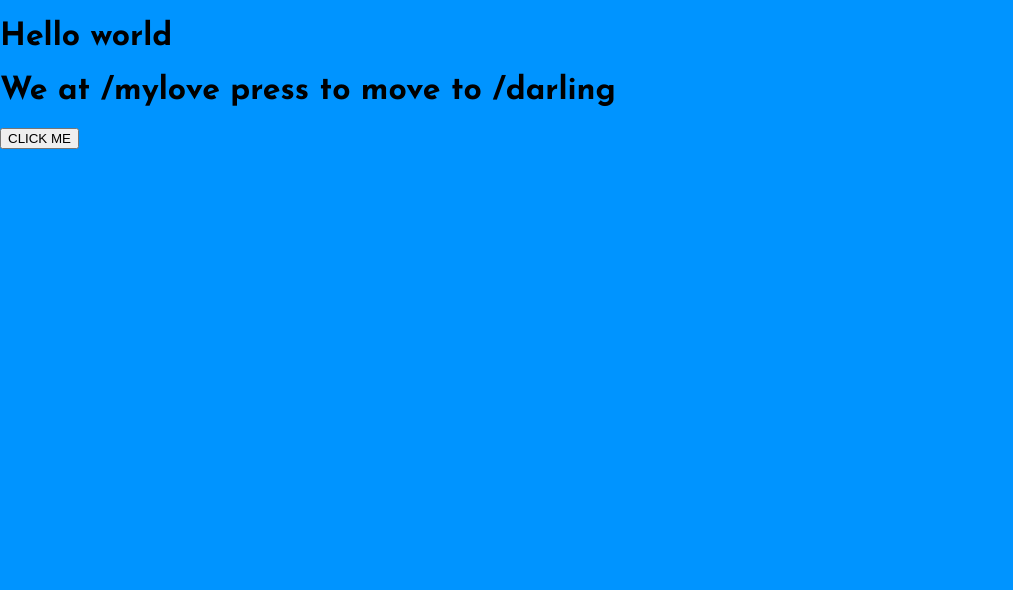
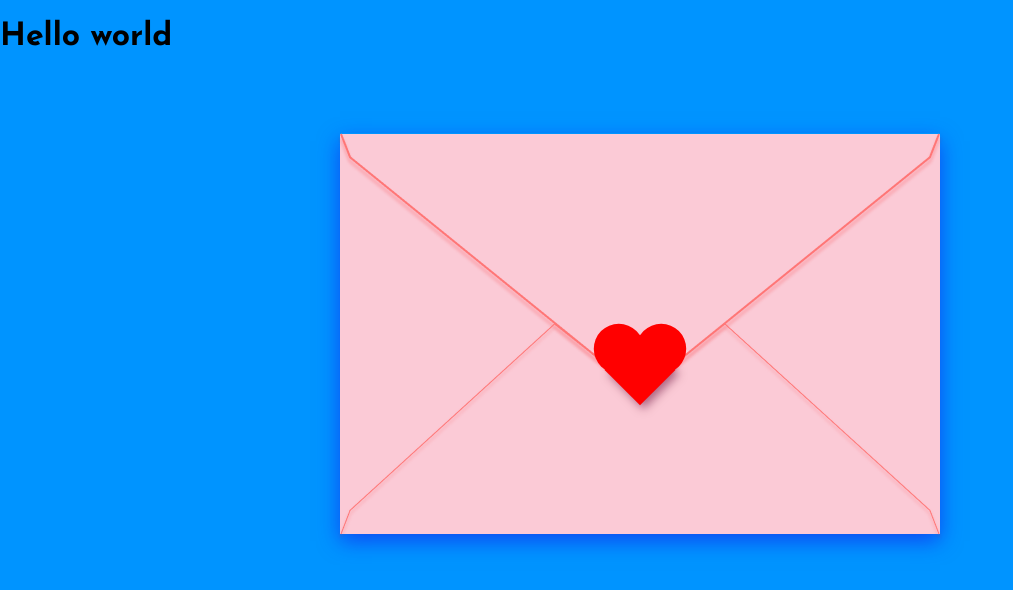
Before and after one commit to JohLeo/cake-crumbs, a React (Create React App) app in the folder my-app/: page /mylove in a window 1280 px wide. Shown: the top 590 px of the page, without its empty margins (0-1013 px from the left). Built offline with nearby package versions, Linux system fonts and the light colour scheme.

Commit message:
setting up styling for backside env

```diff
--- a/my-app/package.json
+++ b/my-app/package.json
@@ -44,6 +44,7 @@
     ]
   },
   "devDependencies": {
-    "@babel/plugin-proposal-private-property-in-object": "^7.21.11"
+    "@babel/plugin-proposal-private-property-in-object": "^7.21.11",
+    "babel-plugin-styled-components": "^2.1.4"
   }
 }
--- a/my-app/src/components/MyLove.tsx
+++ b/my-app/src/components/MyLove.tsx
@@ -1,19 +1,26 @@
 import React from 'react';
-import { useNavigate } from 'react-router-dom';
+// import { useNavigate } from 'react-router-dom';
+import backenvelope from '../assets/bg-envelope.png';
+import { BackEnvelope, Card, BgEnvImg, Heart } from './style/my-love';
+
 
 const MyLove: React.FC = () => {
-  const navigate = useNavigate();
+  // const navigate = useNavigate();
 
-  const handleClick = () => {
-    navigate('/darling');
-  };
+  // const handleClick = () => {
+  //   navigate('/darling');
+  // };
 
   return (
-    <div>
-      <h1> We at /mylove press to move to /darling </h1>
-      <button onClick={handleClick}> CLICK ME </button>
-    </div>
+    <BackEnvelope>
+      <Card>
+
+        <BgEnvImg src={backenvelope} alt="A letter" />
+        <Heart />
+      </Card>
+    </BackEnvelope>
   )
 }
 
 export default MyLove;
+/* <button onClick={handleClick}> CLICK ME </button> */
--- /dev/null
+++ b/my-app/src/components/style/my-love.tsx
@@ -0,0 +1,59 @@
+
+import styled from 'styled-components';
+
+export const BackEnvelope = styled.div`
+  display: flex;
+  justify-content: center;
+  margin-top: 10vh;
+`;
+
+export const Card = styled.div`
+  width: 600px;
+  height: 400px;
+  display: flex;
+  align-items: center;
+  justify-content: center;
+  box-shadow: 0 8px 20px rgba(27, 0, 229, 0.512);
+`;
+
+export const BgEnvImg = styled.img`
+  position: absolute;
+  margin-top: 8px;
+`;
+
+
+export const Heart = styled.div`
+  position: absolute;
+  top: 320px;
+  width: 50px;
+  height: 50px;
+  background-color: red;
+  transform: rotate(-45deg);
+  margin: 25px;
+  box-shadow: 0 5px 10px rgba(95, 2, 47, 0.512);
+  transition: transform 0.3s ease;
+
+  &:hover {
+    transform: scale(1.3) rotate(-45deg);
+  }
+
+  &::before,
+  &::after {
+    content: '';
+    position: absolute;
+    width: 50px;
+    height: 50px;
+    background-color: red;
+    border-radius: 50%;
+  }
+
+  &::before {
+    top: -30px;
+    left: 0;
+  }
+
+  &::after {
+    top: 0;
+    left: 30px;
+  }
+`;
--- a/my-app/src/components/style/start-style.tsx
+++ b/my-app/src/components/style/start-style.tsx
@@ -1,4 +1,4 @@
-// style/start-style.ts
+
 import styled from 'styled-components';
 
 export const Envelope = styled.div`
```
Also changed, not shown: my-app/src/assets/bg-envelope.png (added), 1 other file (tests, documents, lock files or other folders).
